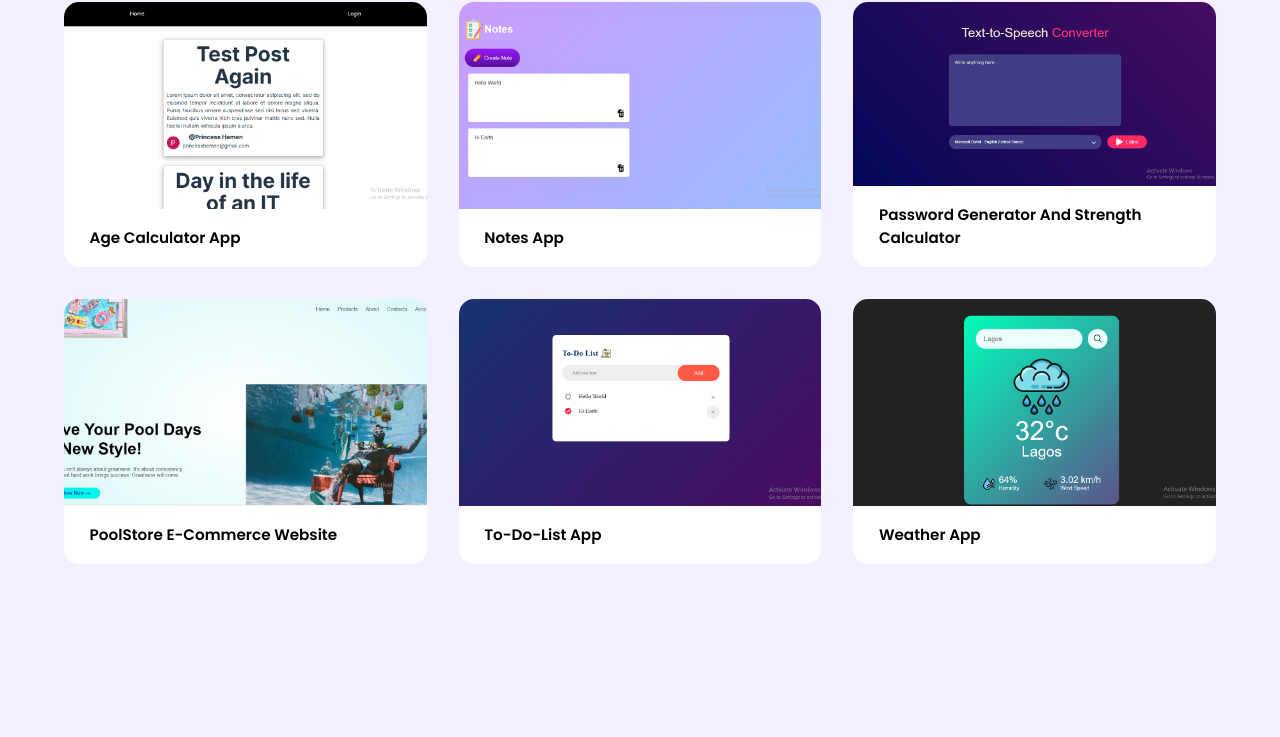
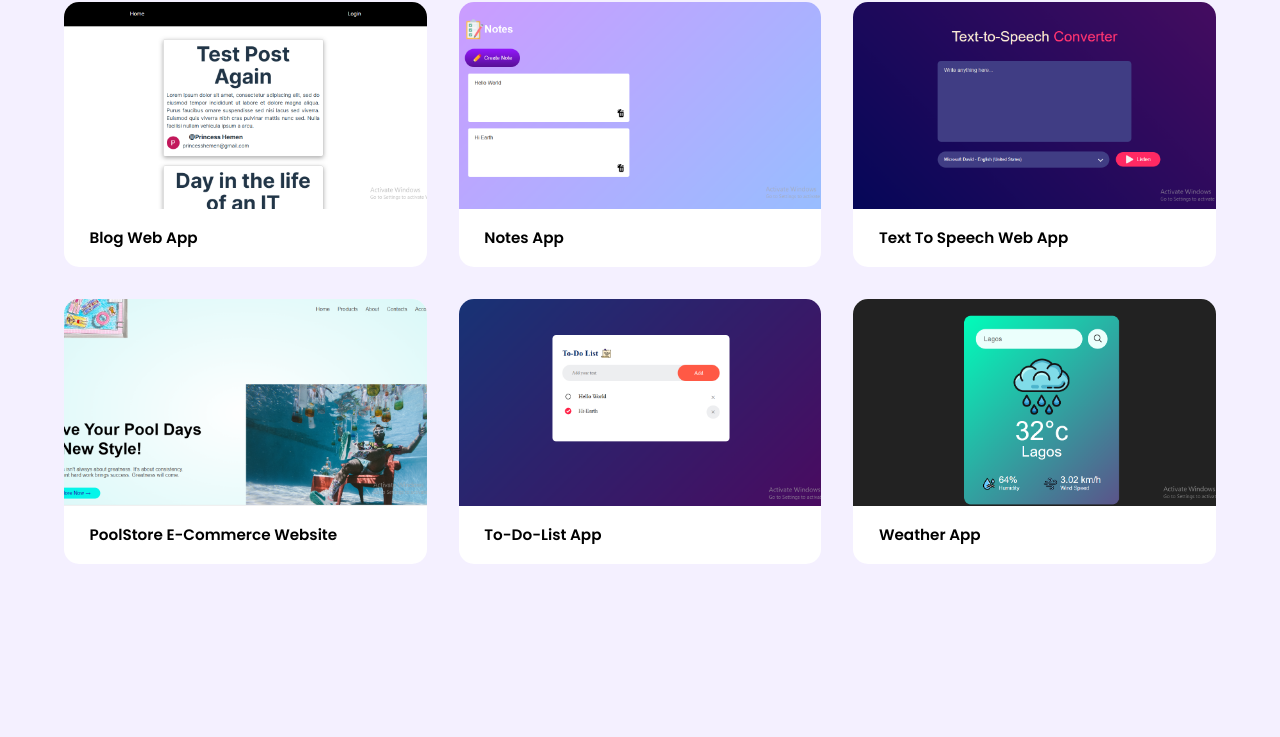
Before and after one commit to PrincessHemen/My-Portofolio, a plain HTML site: page index.html in a window 1280 px wide. Shown: the part 3949-4686 px from the top of the page. Drawn offline with nearby package versions, Linux system fonts and the light colour scheme.

Commit message:
added updates

```diff
--- a/index.html
+++ b/index.html
@@ -277,7 +277,7 @@
                 </div>
               </div>
               <div class="prt-desc">
-                <h3>Age Calculator App</h3>
+                <h3>Blog Web App</h3>
               </div>
             </div>
             <div class="prt-card product">
@@ -303,7 +303,7 @@
                 </div>
               </div>
               <div class="prt-desc">
-                <h3>Password Generator and Strength Calculator</h3>
+                <h3>Text to Speech Web App</h3>
               </div>
             </div>
             <div class="prt-card web">
```
